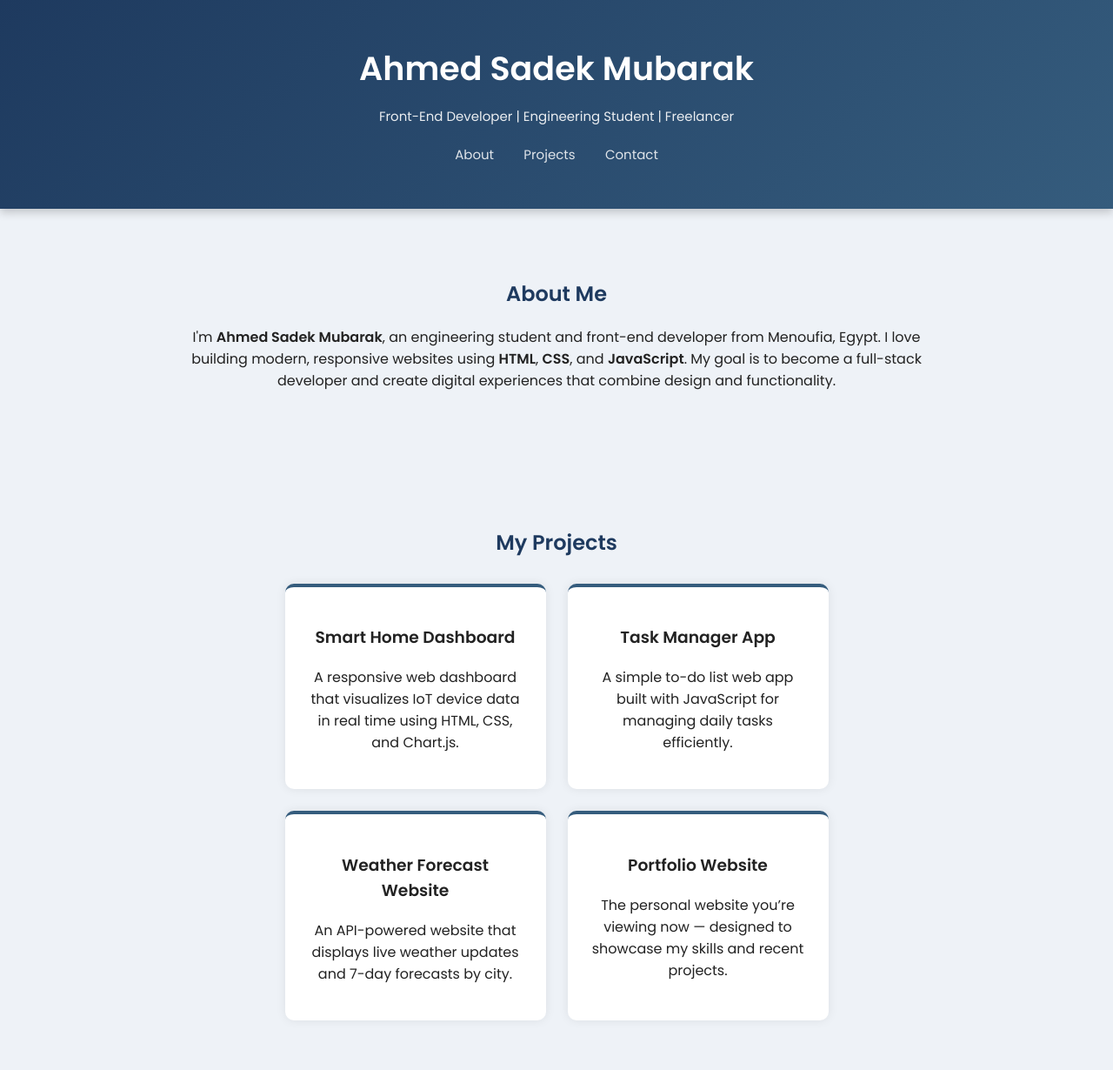
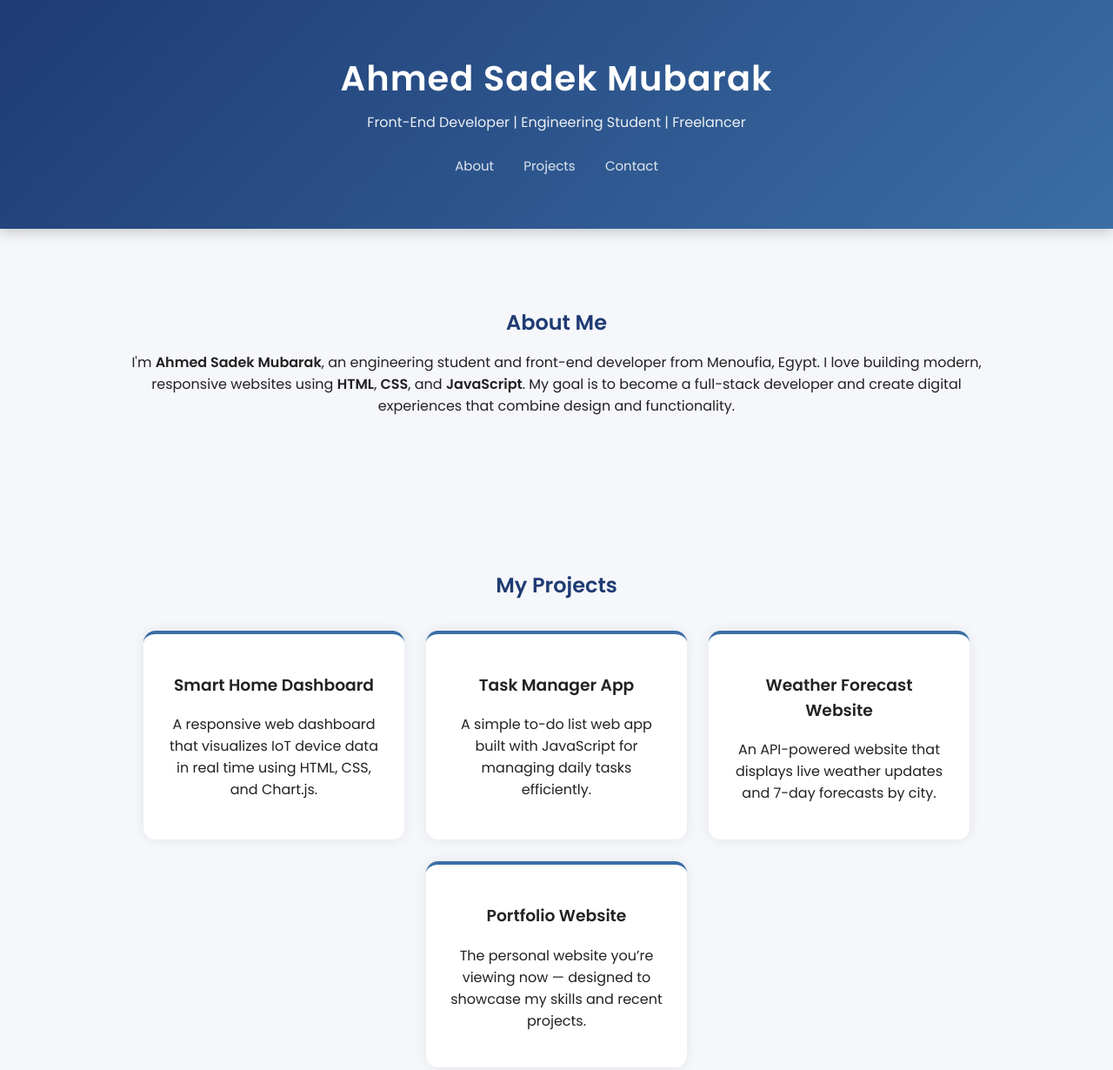
Before and after one commit to ahmesadek147/weblab2, a plain HTML site: page index.html in a window 1280 px wide. Shown: the top 1230 px of the page at 87% size. Drawn offline with Linux system fonts and the light colour scheme.

Commit message:
Revise styles for body, header, and cards

```diff
--- a/style.css
+++ b/style.css
@@ -1,36 +1,40 @@
 body {
   margin: 0;
   font-family: "Poppins", sans-serif;
-  background: #eef2f7;
+  background: #f5f7fb;
   color: #222;
   text-align: center;
+  scroll-behavior: smooth;
 }
 
 h2 {
   font-weight: 600;
-  color: #1e3a5f;
+  color: #1f3b73;
+  margin-bottom: 10px;
 }
 
 header {
-  background: linear-gradient(135deg, #1e3a5f, #355c7d);
+  background: linear-gradient(135deg, #1f3b73, #3a6ea5);
   color: white;
-  padding: 50px 20px;
-  box-shadow: 0 4px 10px rgba(0, 0, 0, 0.2);
+  padding: 60px 20px;
+  box-shadow: 0 4px 15px rgba(0, 0, 0, 0.2);
 }
 
 header h1 {
-  font-size: 38px;
+  font-size: 40px;
   margin: 0;
   font-weight: 600;
+  letter-spacing: 1px;
 }
 
 header p {
-  font-size: 15px;
+  font-size: 16px;
   opacity: 0.9;
+  margin-top: 8px;
 }
 
 nav {
-  margin-top: 20px;
+  margin-top: 25px;
 }
 
 nav a {
@@ -40,7 +44,7 @@ nav a {
   font-size: 15px;
   font-weight: 500;
   opacity: 0.85;
-  transition: 0.2s;
+  transition: 0.3s;
 }
 
 nav a:hover {
@@ -49,8 +53,8 @@ nav a:hover {
 }
 
 section {
-  padding: 60px 20px;
-  max-width: 900px;
+  padding: 70px 20px;
+  max-width: 1000px;
   margin: auto;
 }
 
@@ -59,23 +63,31 @@ section {
   justify-content: center;
   flex-wrap: wrap;
   gap: 25px;
-  margin-top: 30px;
+  margin-top: 35px;
 }
 
 .card {
   background: white;
   padding: 25px;
   width: 250px;
-  border-radius: 10px;
-  box-shadow: 0 0 12px rgba(0, 0, 0, 0.08);
-  transition: 0.25s;
-  border-top: 4px solid #355c7d;
+  border-radius: 14px;
+  box-shadow: 0 0 15px rgba(0, 0, 0, 0.08);
+  transition: 0.3s ease;
+  border-top: 4px solid #3a6ea5;
 }
 
 .card:hover {
-  transform: translateY(-6px);
-  box-shadow: 0 8px 20px rgba(0, 0, 0, 0.15);
-  border-color: #1e3a5f;
+  transform: translateY(-8px);
+  box-shadow: 0 10px 25px rgba(0, 0, 0, 0.15);
+  border-color: #1f3b73;
+}
+
+footer {
+  background: #1f3b73;
+  color: white;
+  padding: 15px 0;
+  font-size: 14px;
+  margin-top: 40px;
 }
 
 @media (max-width: 700px) {
```
